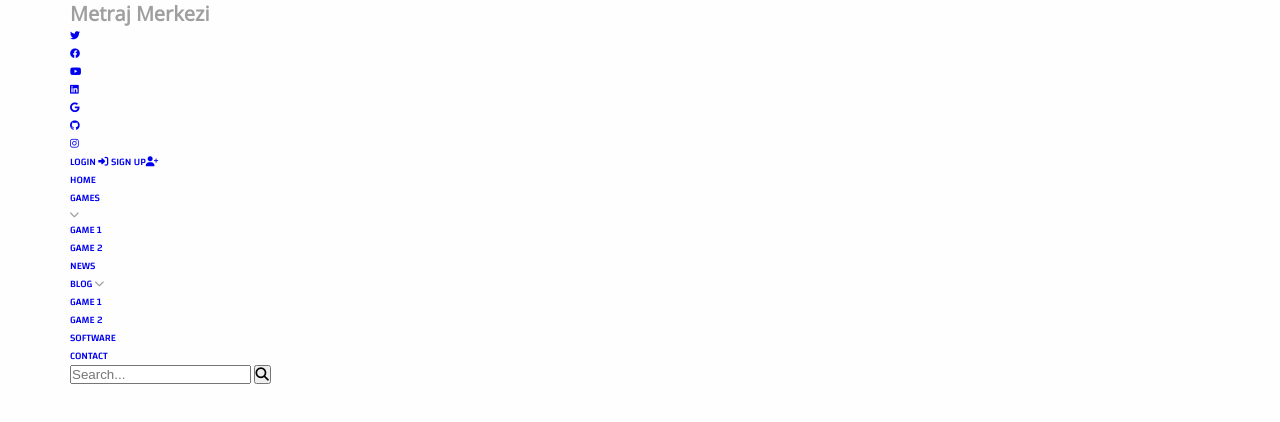
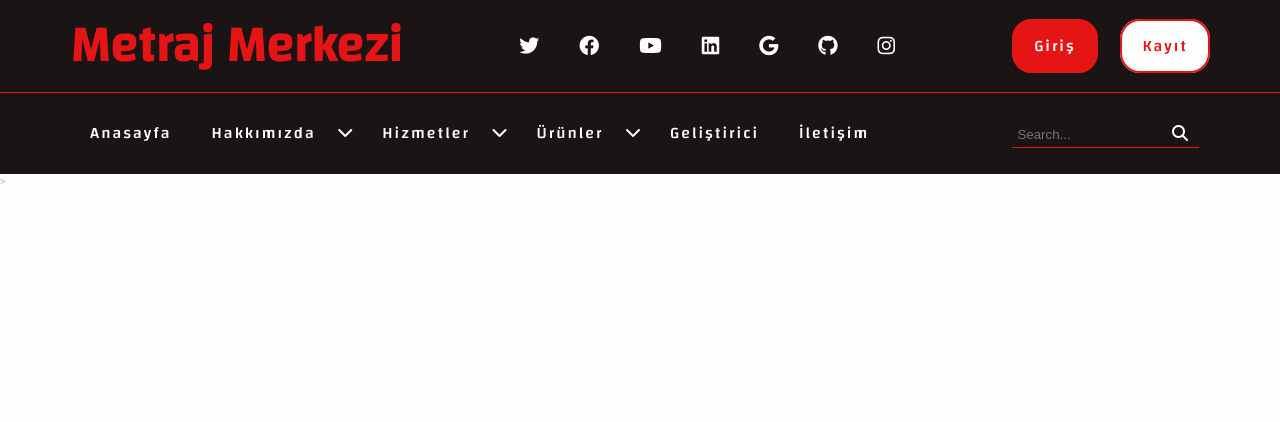
Before and after one commit to FikretAKBAS/metrajmerkeziofficial, a plain HTML site: page index.html in a window 1280 px wide. Drawn offline with nearby package versions, Linux system fonts and the light colour scheme.

Commit message:
fourht commit

```diff
--- a/index.html
+++ b/index.html
@@ -1,78 +1,102 @@
 <!DOCTYPE html>
 <html lang="en">
-
   <head>
-    <meta charset="UTF-8">
-    <meta http-equiv="X-UA-Compatible" content="IE=edge">
-    <meta name="viewport" content="width=device-width, initial-scale=1.0">
+    <meta charset="UTF-8" />
+    <meta http-equiv="X-UA-Compatible" content="IE=edge" />
+    <meta name="viewport" content="width=device-width, initial-scale=1.0" />
 
     <!--FONT AWESOME CSS FILE-->
-    <link rel="stylesheet" href="./css/fontawesome-all.css">
+    <link rel="stylesheet" href="./css/fontawesome-all.css" />
     <!--CUSTOM CSS FILE-->
-    <link rel="stylesheet" href="./css/styles.css">
+    <link rel="stylesheet" href="./css/styles.css" />
     <title>Metraj Merkezi</title>
-
-
-
-
-
   </head>
 
   <body>
     <!--HEADER-->
-    <header class="main-header">
+    <header class="main-header bg-dark">
       <!--TOP HEADER-->
       <div class="top-header">
         <div class="container">
           <div class="logo">
+            <a href="#">
               <h1>Metraj Merkezi</h1>
+            </a>
           </div>
+
           <ul class="top-social-menu">
-                    <li><a href="#"><i class="fab fa-twitter"></i></a></li>
-                    <li><a href="#"><i class="fab fa-facebook"></i></a></li>
-                    <li><a href="#"><i class="fab fa-youtube"></i></a></li>
-                    <li><a href="#"><i class="fab fa-linkedin"></i></a></li>
-                    <li><a href="#"><i class="fab fa-google"></i></a></li>
-                    <li><a href="#"><i class="fab fa-github"></i></a></li>
-                    <li><a href="#"><i class="fab fa-instagram"></i></a></li>
+            <li>
+              <a href="#"><i class="fab fa-twitter"></i></a>
+            </li>
+            <li>
+              <a href="#"><i class="fab fa-facebook"></i></a>
+            </li>
+            <li>
+              <a href="#"><i class="fab fa-youtube"></i></a>
+            </li>
+            <li>
+              <a href="#"><i class="fab fa-linkedin"></i></a>
+            </li>
+            <li>
+              <a href="#"><i class="fab fa-google"></i></a>
+            </li>
+            <li>
+              <a href="#"><i class="fab fa-github"></i></a>
+            </li>
+            <li>
+              <a href="#"><i class="fab fa-instagram"></i></a>
+            </li>
           </ul>
           <div class="login-area">
-                    <a href="#" class="btn">Login <span><i class="fas fa-sign-in-alt"></i></span></a>
-                    <a href="#" class="btn">Sign Up<span><i class="fas fa-user-plus"></i></span></a>
+            <a href="#" class="btn btn-primary">Giriş<span><i class="fas fa-sign-in-alt"></i></span></a>
+            <a href="#" class="btn ml-2">Kayıt<span><i class="fas fa-user-plus"></i></span></a>
+          </div>
         </div>
       </div>
       <!--NAV HEADER-->
-            <div class="nav-header">
       <div class="container">
         <div class="nav-header">
           <nav class="navbar">
             <ul class="navbar-list">
-                                <li><a href="#">Home</a></li>
-                                <li><a href="#">Games</a>
-                                    <ul class="drowpdown">
+              <li><a href="#">Anasayfa</a></li>
+              <li>
+                <a href="#">Hakkımızda</a>
                 <i class="fas fa-chevron-down"></i>
-                                        <li><a href="#">Game 1</a></li>
-                                        <li><a href="#">Game 2</a></li>
+                <ul class="dropdown">
+                  <li><a href="#">Biz Kimiz</a></li>
+                  <li><a href="#">Kuruluş</a></li>
+                  <li><a href="#">Referanslar</a></li>
+
                 </ul>
               </li>
-                                <li><a href="#">News</a></li>
-                                <li><a href="#">Blog</a>
+
+              <li>
+                <a href="#">Hizmetler</a>
                 <i class="fas fa-chevron-down"></i>
                 <ul class="dropdown">
-                                        <li><a href="#">Game 1</a></li>
-                                        <li><a href="#">Game 2</a></li>
+                  <li><a href="#">Yazılım</a></li>
+                  <li><a href="#">Keşif Metraj</a></li>
+                  <li><a href="#">Teknik Şartname</a></li>
+                  <li><a href="#">Sözleşme</a></li>
                 </ul>
-
               </li>
 
-                                <li><a href="#">Software</a></li>
-                                <li><a href="#">Contact</a></li>
+              <li>
+                <a href="#">Ürünler</a>
+                <i class="fas fa-chevron-down"></i>
+                <ul class="dropdown">
+                  <li><a href="#">Betonarme</a></li>
+                  <li><a href="#">Mimari</a></li>
+                </ul>
+              </li>
+              <li><a href="#">Geliştirici</a></li>
+              <li><a href="#">İletişim</a></li>
             </ul>
 
             <div class="search-area">
               <form>
-                                    <input type="search" placeholder="Search...">
-                                    <button class="btn">
+                <input type="search" placeholder="Search..." />
+                <button type="submit" class="btn">
                   <i class="fas fa-search"></i>
                 </button>
               </form>
@@ -80,9 +104,13 @@
           </nav>
         </div>
       </div>
-            </div>
-        </div>
     </header>
+
+    <!--MAIN-->
+    <main role="main">
+
+<!--6.Videodan devam edeceksin-->>
+
+    </main>
   </body>
-
 </html>
--- /dev/null
+++ b/scss/_abstracts.scss
@@ -0,0 +1,48 @@
+/** GOOGLE FONTS
+font-family:"Changa", sans-serif;
+font-family: "Open Sans", sans-serif;
+**/
+
+@import url("https://fonts.googleapis.com/css2?family=Changa:wght@500&family=Open+Sans:wght@300&display=swap");
+
+/**-------FONT SETTINGS--------**/
+
+/** FONT VARIABLES DEFINITON **/
+$primary-font: "Changa", sans-serif;
+$secondary-font: "Open Sans", sans-serif;
+
+/** FONT COLOR VARIABLES DEFINITION **/
+$primary-color: #e51515;
+$secondary-color: #1a1414;
+$date-color: #ffb310;
+$comment-color: #08abbd;
+$gray-color: #9f9f9f;
+$light-color: #fefefe;
+
+
+
+
+/**-------UTILITIES--------**/
+.bg {
+    &-dark {
+        background-color: $secondary-color;
+    }
+
+    &-light {
+        background-color: $light-color;
+    }
+}
+
+.ml {
+    &-2 {
+        margin-left: 2rem;
+    }
+}
+
+/**-------MIXINS--------**/
+
+@mixin flex-display ($display, $align-items, $justify-content) {
+    display: $display;
+    align-items: $align-items;
+    justify-content: $justify-content;
+}
--- /dev/null
+++ b/scss/_components.scss
@@ -0,0 +1,38 @@
+.btn {
+    background-color: $light-color;
+    color: $primary-color;
+    padding: 1rem 2rem;
+    font-size: 1.6rem;
+    border-radius: 2rem;
+    -webkit-border-radius: 2rem;
+    -moz-border-radius: 2rem;
+    -ms-border-radius: 2rem;
+    -o-border-radius: 2rem;
+    border: 2px solid $primary-color;
+    outline: none;
+    letter-spacing: 2px;
+    transition: all 0.5s;
+    -webkit-transition: all 0.5s;
+    -moz-transition: all 0.5s;
+    -ms-transition: all 0.5s;
+    -o-transition: all 0.5s;
+
+    &:hover {
+        background-color: $primary-color;
+        color: $light-color;
+    }
+
+    &-primary {
+        //.btn-primary
+        background-color: $primary-color;
+        color: $light-color;
+
+        &:hover {
+            //.btn-primary:hover
+            background-color: $light-color;
+            color: $primary-color;
+        }
+
+    }
+
+}
--- a/scss/styles.scss
+++ b/scss/styles.scss
@@ -1,24 +1,5 @@
-/** GOOGLE FONTS
-font-family:"Changa", sans-serif;
-font-family: "Open Sans", sans-serif;
-**/
-
-@import url('https://fonts.googleapis.com/css2?family=Changa:wght@500&family=Open+Sans:wght@300&display=swap');
-
-/**-------FONT SETTINGS--------**/
-
-/** FONT VARIABLES DEFINITON **/
-$primary-font:"Changa", sans-serif;
-$secondary-font:  "Open Sans", sans-serif;
-
-
-/** FONT COLOR VARIABLES DEFINITION **/
-$primary-color: #E51515;
-$secondary-color: #14151A;
-$date-color: #FFB310;
-$comment-color: #08ABBD;
-$gray-color: #9F9F9F;
-$light-color: #FEFEFE;
+@import 'abstracts';
+@import 'components';
 
 
 /**------- GENERAL SETTINGS---------**/
@@ -50,15 +31,145 @@ body {
 
 a {
     text-decoration: none;
-    text-transform: uppercase;
+    text-transform: none;
     font-family: $primary-font;
-   // color: $light-color;
+    color: $light-color;
 }
 
 ul {
-    list-style:none;
+    list-style: none;
 }
 
 img {
     width: 100%;
 }
+/** TOP HEADER**/
+
+.top-header {
+    border-bottom: 1px solid $primary-color;
+
+    .container {
+        @include flex-display(flex, center, space-between);
+
+        .logo {
+            h1 {
+                font-size: 5rem;
+                font-family: $primary-font;
+                color: $primary-color;
+            }
+
+        }
+
+        .top-social-menu {
+            display: flex;
+
+            li {
+                margin: 0 1rem;
+                padding: 1rem;
+
+                a {
+                    font-size: 2rem;
+                    transition: all 0.5s;
+                    -webkit-transition: all 0.5s;
+                    -moz-transition: all 0.5s;
+                    -ms-transition: all 0.5s;
+                    -o-transition: all 0.5s;
+                }
+
+                &:hover a {
+                    color: $primary-color;
+                }
+            }
+
+        }
+
+        .login-area {
+            span {
+                display: none;
+            }
+        }
+    }
+}
+
+/** NAV HEADER**/
+.nav-header {
+    .navbar {
+        @include flex-display(flex, center, space-between);
+
+        .navbar-list {
+            display: flex;
+
+            li {
+                line-height: 8rem;
+                position: relative;
+                transition: all .5s;
+                -webkit-transition: all .5s;
+                -moz-transition: all .5s;
+                -ms-transition: all .5s;
+                -o-transition: all .5s;
+
+                .dropdown {
+                    position: absolute;
+                    background-color: lighten($secondary-color , 10%);
+                    width: 150%;
+                    left: 50%;
+                    z-index: 10;
+                    top: 12rem;
+                    transition: all .5s;
+                    -webkit-transition: all .5s;
+                    -moz-transition: all .5s;
+                    -ms-transition: all .5s;
+                    -o-transition: all .5s;
+                    opacity: 0;
+                    visibility: hidden;
+
+                    li {
+                        line-height: 4rem;
+                    }
+                }
+
+                &:hover {
+                    background-color: $primary-color;
+
+                    & .dropdown {
+                        opacity: 1;
+                        visibility: visible;
+                        top: 8rem;
+                    }
+
+                }
+            }
+
+            a {
+                padding: 0 2rem;
+                font-size: 1.6rem;
+                letter-spacing: 2px;
+            }
+
+            i {
+                color: $light-color;
+                font-size: 1.6rem;
+                margin-right: 1rem;
+            }
+        }
+
+        .search-area {
+
+            input[type="search"],
+            button[type="submit"] {
+                border: none;
+                background-color: transparent;
+                color: $light-color;
+            }
+
+            input[type="search"] {
+                border-bottom: 1px solid $primary-color;
+                padding: 0.5rem;
+            }
+
+            button[type="submit"] {
+                margin-left: -5rem;
+            }
+        }
+    }
+}
```
Also changed, not shown: css/styles.css, 1 other file. Lines whose indentation alone changed are shown as unchanged.
